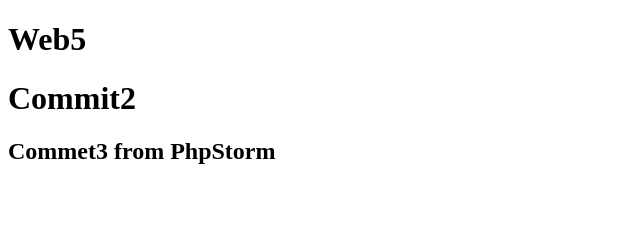
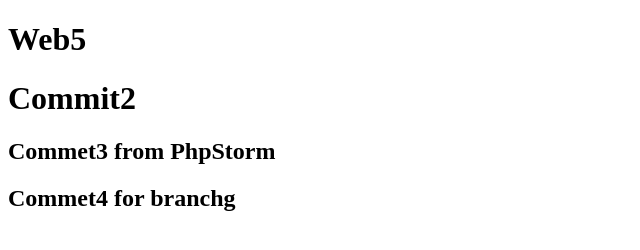
Before and after one commit to mench64/web5, a plain HTML site: page index.html in a window 1280 px wide. Shown: the whole page, without its empty margins (0-640 px from the left). Drawn offline with Linux system fonts and the light colour scheme.

Commit message:
commit04 in branch1

```diff
--- a/index.html
+++ b/index.html
@@ -10,5 +10,6 @@
 	<h1>Web5</h1>
 	<h1>Commit2</h1>
     <h2>Commet3 from PhpStorm</h2>
+    <h2>Commet4 for branchg</h2>
 </body>
 </html>
```
